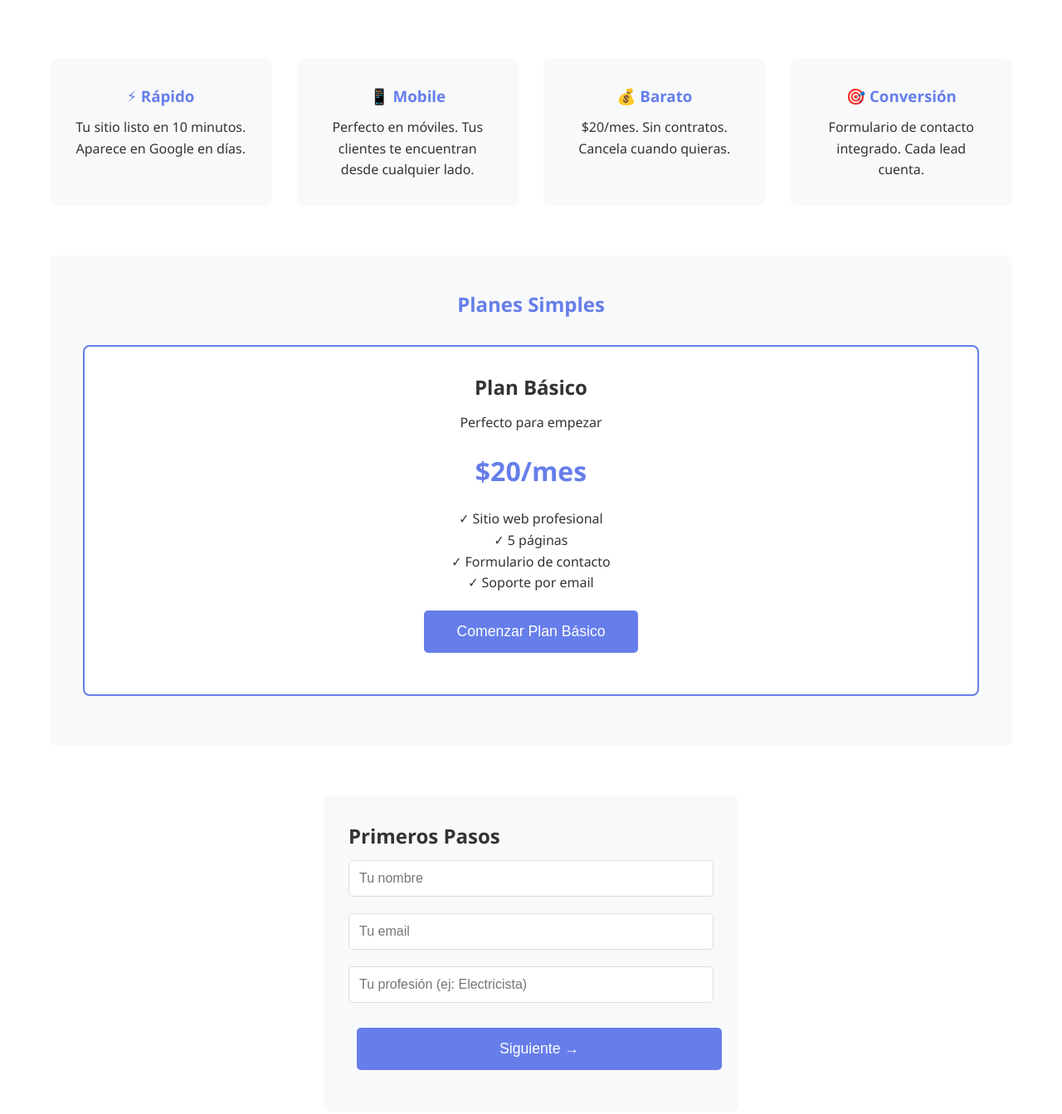
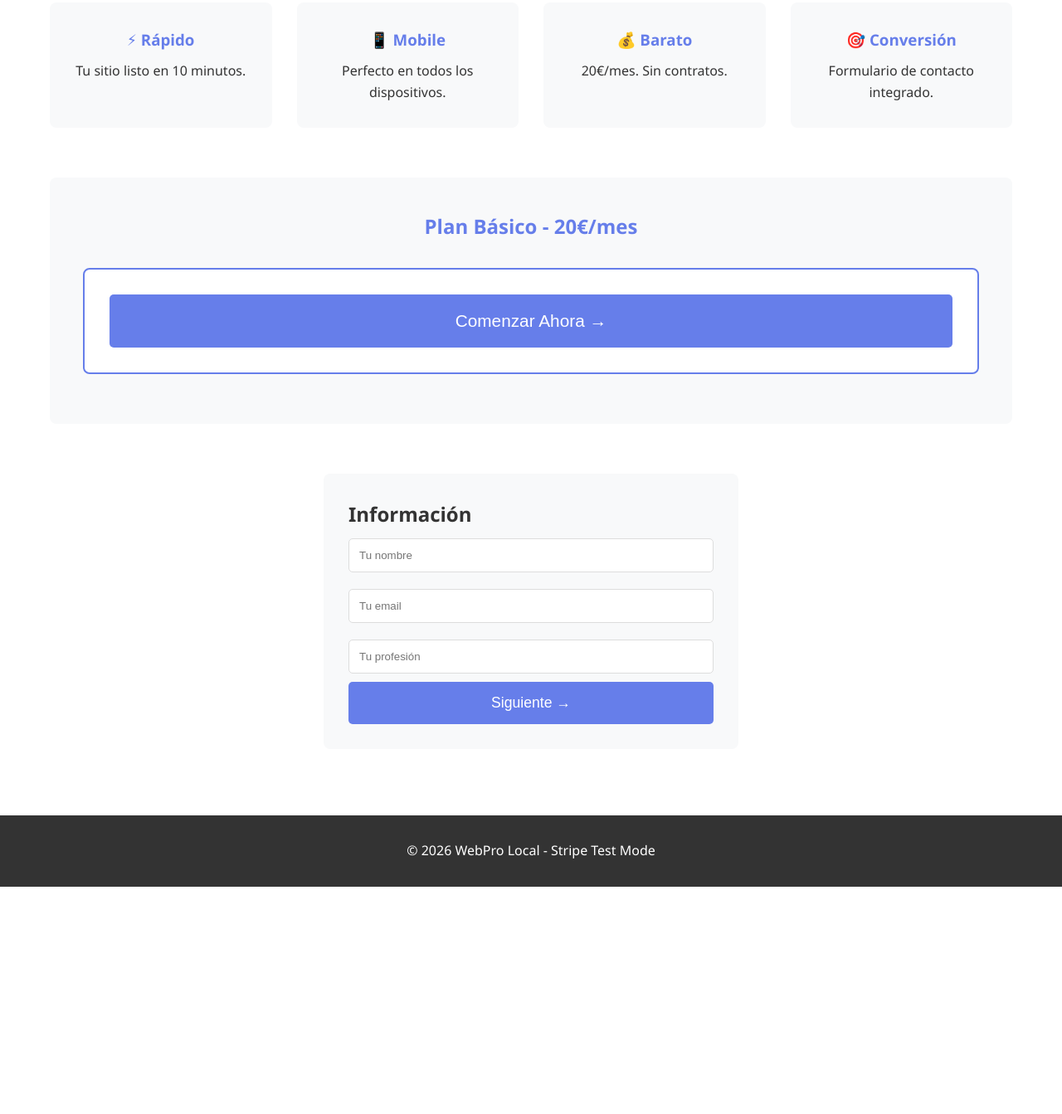
Before and after one commit to proyectoceomai/webpro-local, a website: page index.html in a window 1280 px wide. Shown: the part 572-1915 px from the top of the page at 83% size. After the commit the page ends 1641 px from the top, so only its background shows below. Drawn offline with Linux system fonts and the light colour scheme; a script that the page names is missing.

Commit message:
Simplify index.html - clean Stripe integration

```diff
--- a/index.html
+++ b/index.html
@@ -3,273 +3,104 @@
 <head>
     <meta charset="UTF-8">
     <meta name="viewport" content="width=device-width, initial-scale=1.0">
-    <meta name="description" content="Crea tu sitio web profesional en minutos. Para electricistas, plomeros, agentes inmobiliarios.">
-    <title>WebPro Local - Sitios Web para Profesionales</title>
+    <title>WebPro Local</title>
     <style>
-        * {
-            margin: 0;
-            padding: 0;
-            box-sizing: border-box;
-        }
-
-        body {
-            font-family: 'Segoe UI', Tahoma, Geneva, Verdana, sans-serif;
-            line-height: 1.6;
-            color: #333;
-        }
-
-        header {
-            background: linear-gradient(135deg, #667eea 0%, #764ba2 100%);
-            color: white;
-            padding: 60px 20px;
-            text-align: center;
-        }
-
-        header h1 {
-            font-size: 2.5em;
-            margin-bottom: 10px;
-        }
-
-        header p {
-            font-size: 1.2em;
-            opacity: 0.95;
-        }
-
-        .container {
-            max-width: 1200px;
-            margin: 0 auto;
-            padding: 40px 20px;
-        }
-
-        .hero {
-            text-align: center;
-            margin: 60px 0;
-        }
-
-        .hero h2 {
-            font-size: 2em;
-            margin-bottom: 20px;
-            color: #667eea;
-        }
-
-        .hero p {
-            font-size: 1.1em;
-            color: #666;
-            max-width: 600px;
-            margin: 0 auto 40px;
-        }
-
-        .features {
-            display: grid;
-            grid-template-columns: repeat(auto-fit, minmax(250px, 1fr));
-            gap: 30px;
-            margin: 60px 0;
-        }
-
-        .feature {
-            background: #f8f9fa;
-            padding: 30px;
-            border-radius: 8px;
-            text-align: center;
-        }
-
-        .feature h3 {
-            color: #667eea;
-            margin-bottom: 10px;
-        }
-
-        .cta-button {
-            display: inline-block;
-            background: #667eea;
-            color: white;
-            padding: 15px 40px;
-            border: none;
-            border-radius: 5px;
-            font-size: 1.1em;
-            cursor: pointer;
-            transition: background 0.3s;
-            margin: 20px 10px;
-        }
-
-        .cta-button:hover {
-            background: #764ba2;
-        }
-
-        .pricing {
-            background: #f8f9fa;
-            padding: 40px;
-            border-radius: 8px;
-            text-align: center;
-            margin: 60px 0;
-        }
-
-        .pricing h2 {
-            color: #667eea;
-            margin-bottom: 30px;
-        }
-
-        .price-box {
-            background: white;
-            padding: 30px;
-            border-radius: 8px;
-            margin: 20px 0;
-            border: 2px solid #667eea;
-        }
-
-        .price-box h3 {
-            font-size: 1.5em;
-            margin-bottom: 10px;
-        }
-
-        .price {
-            font-size: 2em;
-            color: #667eea;
-            font-weight: bold;
-            margin: 20px 0;
-        }
-
-        footer {
-            background: #333;
-            color: white;
-            text-align: center;
-            padding: 30px;
-            margin-top: 60px;
-        }
-
-        .form-container {
-            max-width: 500px;
-            margin: 40px auto;
-            padding: 30px;
-            background: #f8f9fa;
-            border-radius: 8px;
-        }
-
-        .form-container input {
-            width: 100%;
-            padding: 12px;
-            margin: 10px 0;
-            border: 1px solid #ddd;
-            border-radius: 5px;
-            font-size: 1em;
-        }
+        * { margin: 0; padding: 0; box-sizing: border-box; }
+        body { font-family: 'Segoe UI', Tahoma, Geneva, Verdana, sans-serif; line-height: 1.6; color: #333; }
+        header { background: linear-gradient(135deg, #667eea 0%, #764ba2 100%); color: white; padding: 60px 20px; text-align: center; }
+        header h1 { font-size: 2.5em; margin-bottom: 10px; }
+        header p { font-size: 1.2em; opacity: 0.95; }
+        .container { max-width: 1200px; margin: 0 auto; padding: 40px 20px; }
+        .hero { text-align: center; margin: 60px 0; }
+        .hero h2 { font-size: 2em; margin-bottom: 20px; color: #667eea; }
+        .hero p { font-size: 1.1em; color: #666; max-width: 600px; margin: 0 auto 40px; }
+        .features { display: grid; grid-template-columns: repeat(auto-fit, minmax(250px, 1fr)); gap: 30px; margin: 60px 0; }
+        .feature { background: #f8f9fa; padding: 30px; border-radius: 8px; text-align: center; }
+        .feature h3 { color: #667eea; margin-bottom: 10px; }
+        .cta-button { display: inline-block; background: #667eea; color: white; padding: 15px 40px; border: none; border-radius: 5px; font-size: 1.1em; cursor: pointer; transition: background 0.3s; }
+        .cta-button:hover { background: #764ba2; }
+        .pricing { background: #f8f9fa; padding: 40px; border-radius: 8px; text-align: center; margin: 60px 0; }
+        .pricing h2 { color: #667eea; margin-bottom: 30px; }
+        .price-box { background: white; padding: 30px; border-radius: 8px; margin: 20px 0; border: 2px solid #667eea; }
+        .price { font-size: 2em; color: #667eea; font-weight: bold; margin: 20px 0; }
+        footer { background: #333; color: white; text-align: center; padding: 30px; }
+        .form-container { max-width: 500px; margin: 40px auto; padding: 30px; background: #f8f9fa; border-radius: 8px; }
+        .form-container input { width: 100%; padding: 12px; margin: 10px 0; border: 1px solid #ddd; border-radius: 5px; }
     </style>
 </head>
 <body>
     <header>
         <h1>🌐 WebPro Local</h1>
-        <p>Tu sitio web profesional en minutos, no en meses</p>
+        <p>Tu sitio web profesional en minutos</p>
     </header>
 
     <div class="container">
         <div class="hero">
             <h2>¿Electricista? ¿Plomero? ¿Agente Inmobiliario?</h2>
-            <p>Obtén un sitio web profesional que te traiga clientes reales. Sin código, sin complicaciones.</p>
+            <p>Obtén un sitio web profesional que te traiga clientes reales.</p>
             <button class="cta-button" onclick="document.querySelector('.form-container').scrollIntoView()">Empezar Ahora</button>
         </div>
 
         <div class="features">
             <div class="feature">
                 <h3>⚡ Rápido</h3>
-                <p>Tu sitio listo en 10 minutos. Aparece en Google en días.</p>
+                <p>Tu sitio listo en 10 minutos.</p>
             </div>
             <div class="feature">
                 <h3>📱 Mobile</h3>
-                <p>Perfecto en móviles. Tus clientes te encuentran desde cualquier lado.</p>
+                <p>Perfecto en todos los dispositivos.</p>
             </div>
             <div class="feature">
                 <h3>💰 Barato</h3>
-                <p>$20/mes. Sin contratos. Cancela cuando quieras.</p>
+                <p>20€/mes. Sin contratos.</p>
             </div>
             <div class="feature">
                 <h3>🎯 Conversión</h3>
-                <p>Formulario de contacto integrado. Cada lead cuenta.</p>
+                <p>Formulario de contacto integrado.</p>
             </div>
         </div>
 
         <div class="pricing">
-            <h2>Planes Simples</h2>
+            <h2>Plan Básico - 20€/mes</h2>
             <div class="price-box">
-                <h3>Plan Básico</h3>
-                <p>Perfecto para empezar</p>
-                <div class="price">$20/mes</div>
-                <p>✓ Sitio web profesional<br>✓ 5 páginas<br>✓ Formulario de contacto<br>✓ Soporte por email</p>
-                <button class="cta-button" onclick="initStripe('basic')">Comenzar Plan Básico</button>
+                <button class="cta-button" onclick="initStripe('basic')" style="width: 100%; font-size: 1.3em; padding: 20px;">Comenzar Ahora →</button>
             </div>
         </div>
 
         <div class="form-container">
-            <h2>Primeros Pasos</h2>
+            <h2>Información</h2>
             <input type="text" placeholder="Tu nombre" id="name">
             <input type="email" placeholder="Tu email" id="email">
-            <input type="text" placeholder="Tu profesión (ej: Electricista)" id="profession">
-            <button class="cta-button" onclick="validateForm()" style="width: 100%;">Siguiente →</button>
+            <input type="text" placeholder="Tu profesión" id="profession">
+            <button class="cta-button" onclick="initStripe('basic')" style="width: 100%;">Siguiente →</button>
         </div>
     </div>
 
     <footer>
-        <p>&copy; 2026 WebPro Local. Construido para hacer crecer tu negocio.</p>
+        <p>&copy; 2026 WebPro Local - Stripe Test Mode</p>
     </footer>
 
     <script src="https://js.stripe.com/v3/"></script>
     <script>
-        // Stripe Sandbox/Test Mode - CONFIGURAR CON VARIABLE DE ENTORNO EN PRODUCCIÓN
-        const stripe = Stripe(window.STRIPE_PUBLIC_KEY || 'pk_test_demo');
-
-        function validateForm() {
-            const name = document.getElementById('name').value;
-            const email = document.getElementById('email').value;
-            const profession = document.getElementById('profession').value;
-
-            if(!name || !email || !profession) {
-                alert('Por favor completa todos los campos');
-                return;
-            }
-
-            if(!email.includes('@')) {
-                alert('Email inválido');
-                return;
-            }
-
-            localStorage.setItem('customer', JSON.stringify({name, email, profession}));
-            initStripe('basic');
-        }
-
         function initStripe(plan) {
-            const customer = JSON.parse(localStorage.getItem('customer') || '{}');
+            const name = document.getElementById('name').value || 'Customer';
+            const email = document.getElementById('email').value || 'test@webpro.local';
 
             fetch('/create-checkout-session', {
                 method: 'POST',
-                headers: {
-                    'Content-Type': 'application/json',
-                },
-                body: JSON.stringify({
-                    plan: plan,
-                    email: customer.email,
-                    name: customer.name
-                })
+                headers: { 'Content-Type': 'application/json' },
+                body: JSON.stringify({ plan, email, name })
             })
             .then(res => res.json())
             .then(data => {
                 if(data.url) {
-                    // Redirigir a Stripe Checkout
                     window.location.href = data.url;
-                } else if(data.error) {
-                    alert('Error: ' + data.error);
                 } else {
-                    alert('Error: No session ID received');
+                    alert('Error: ' + (data.error || 'Failed to create checkout'));
                 }
             })
-            .catch(err => {
-                console.error('Error:', err);
-                alert('Error al conectar con Stripe');
-            });
+            .catch(err => alert('Error: ' + err.message));
         }
-
-        // Analytics básico
-        window.addEventListener('load', function() {
-            console.log('WebPro Local cargado');
-            console.log('Customer:', localStorage.getItem('customer'));
-        });
     </script>
 </body>
 </html>
```
